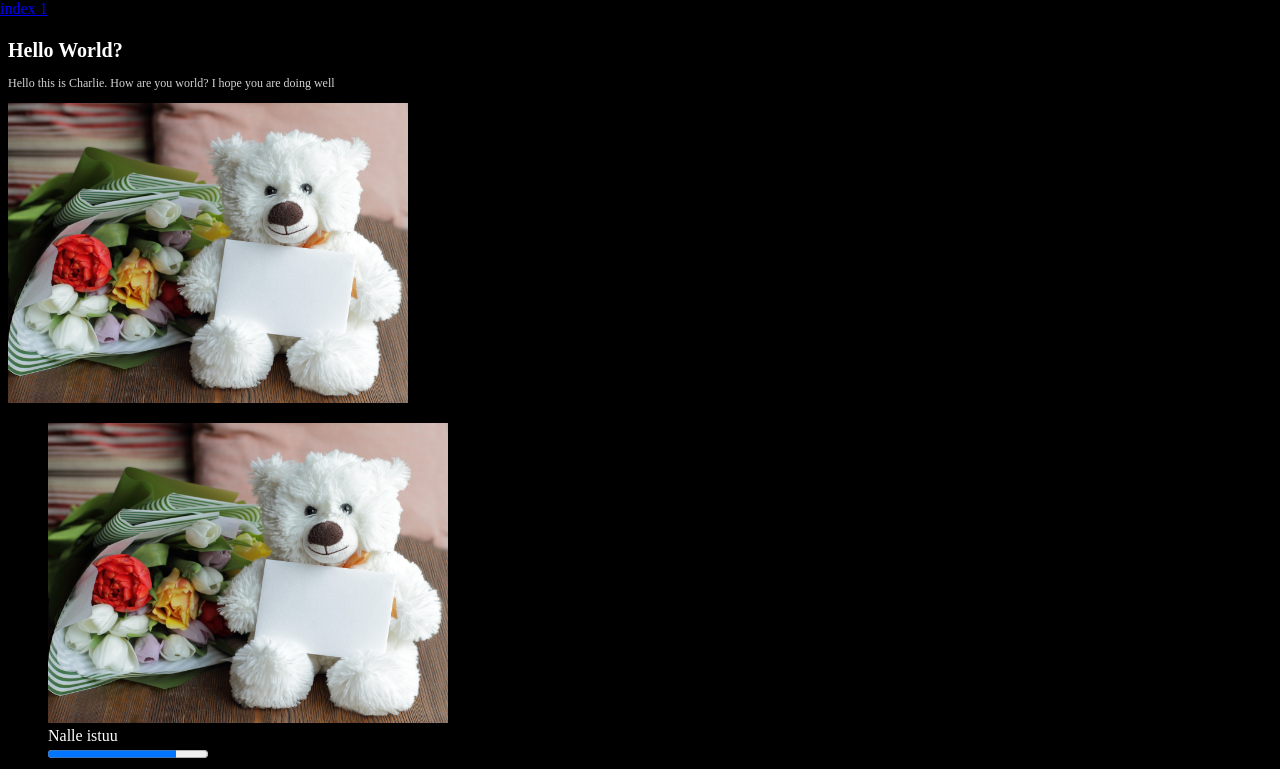
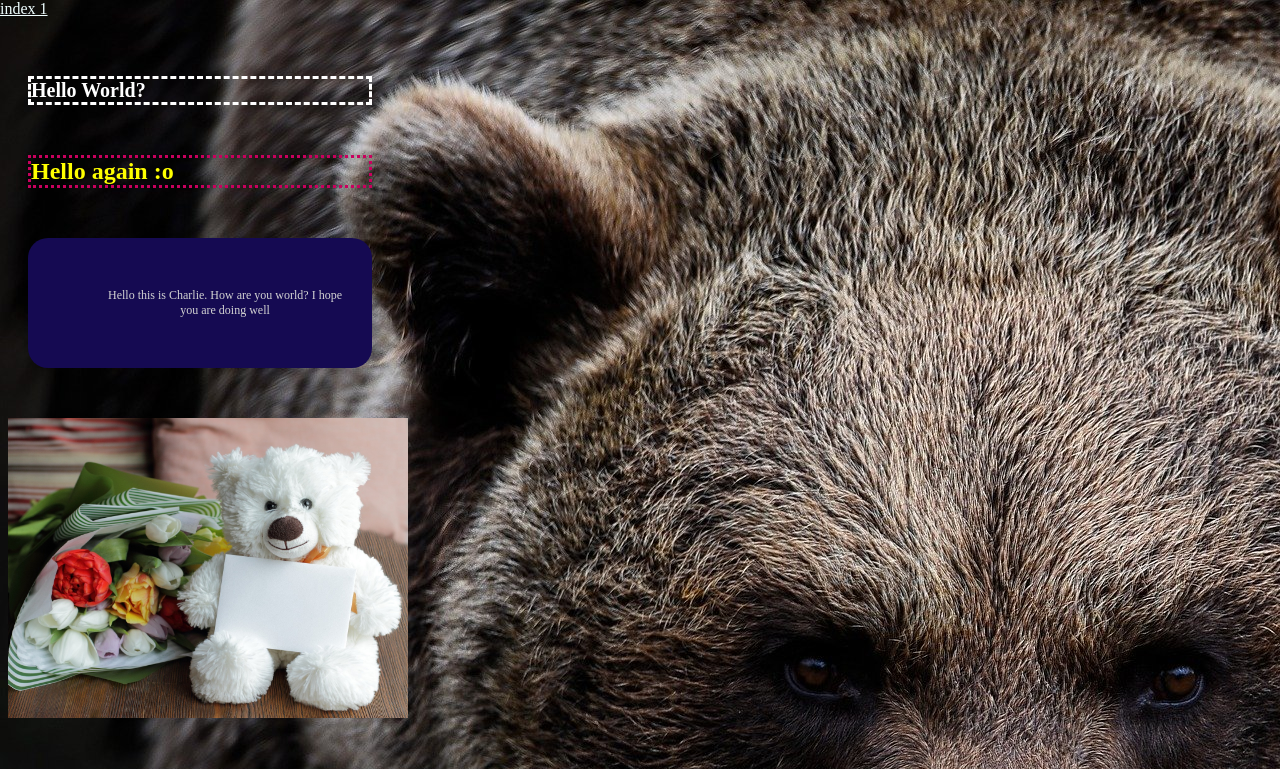
Before and after one commit to QsFoxStudy/Html-Opiskelua, a plain HTML site: page WS04/second.html in a window 1280 px wide. Shown: the top 769 px of the page. Drawn offline with Linux system fonts and the light colour scheme.

Commit message:
04B Done

```diff
--- a/WS04/second.html
+++ b/WS04/second.html
@@ -5,19 +5,18 @@
     <link rel="stylesheet" type="text/css" href="./styles/style.css" />
   </head>
 
-  <body background="brown-bear.jpg">
-    <br>
+  <body>
+    <br />
     <h1>Hello World?</h1>
+    <h2>Hello again :o</h2>
     <p>Hello this is Charlie. How are you world? I hope you are doing well</p>
     <img src="images/bear-38.jpg" alt="bear-38" width="400" height="300" />
     <figure>
-      <img src="images/bear-38.jpg" alt="bear-38" width="400" height="300" />
+      <img src="images/bear-38.jpg" alt="bear-38" width="400" height="300"   />
       <figcaption>Nalle istuu</figcaption>
-      <label for="bear-38"></label>
-      <progress id="bear-38" value="80" max="100">80%</progress>
     </figure>
+    <label for="bear-38"></label>
+    <progress id="bear-38" value="80" max="100">80%</progress>
     <a href="http://localhost:52330/WS04/index.html">index 1</a>
-
-
   </body>
 </html>
--- a/WS04/styles/style.css
+++ b/WS04/styles/style.css
@@ -1,17 +1,39 @@
 body {
-  background-color: black;
+  background-image: url(../images/brownbear.jpg);
 
   color: white;
 }
 h1 {
   font-size: 20px;
+  border-style: dashed;
+  margin-top: 50px;
+  margin-bottom: 50px;
+  margin-right: 900px;
+  margin-left: 20px;
 }
 h2 {
   color: yellow;
+  border-style: dotted;
+  border-color: rgb(201, 0, 94);
+  margin-top: 50px;
+  margin-bottom: 50px;
+  margin-right: 900px;
+  margin-left: 20px;
 }
 p {
   font-size: 12px;
   color: lightgrey;
+  background-color: rgb(21, 10, 82);
+  border-radius: 20px;
+  margin-top: 50px;
+  margin-bottom: 50px;
+  margin-right: 900px;
+  margin-left: 20px;
+  padding-top: 50px;
+  padding-right: 30px;
+  padding-bottom: 50px;
+  padding-left: 80px;
+  text-align: center;
 }
 
 #hello-box {
@@ -21,7 +43,14 @@ p {
   height: 100px;
 }
 a {
+  color: azure;
   position: absolute;
   top: 0;
   left: 0;
 }
+figure {
+  margin-top: 50px;
+  margin-bottom: 50px;
+  margin-right: 900px;
+  margin-left: 20px;
+}
```
Also changed, not shown: WS04/images/brownbear.jpg (renamed from WS04/images/brown-bear.jpg).
